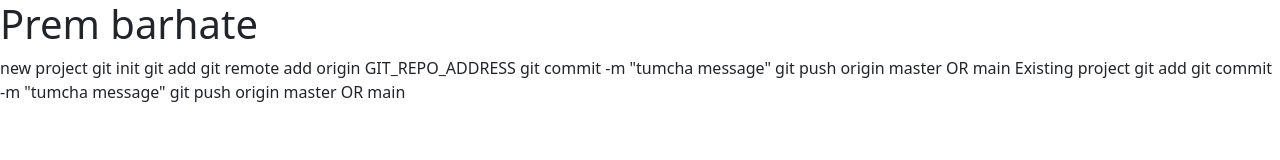
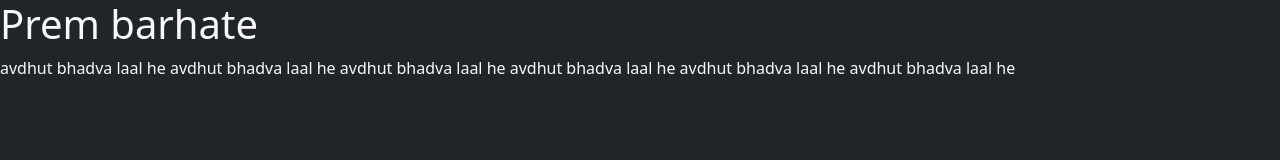
Before and after one commit to prembarhate/Prem, a plain HTML site: page index.html in a window 1280 px wide. Drawn offline with nearby package versions, Linux system fonts and the light colour scheme.

Commit message:
intial commit

```diff
--- a/index.html
+++ b/index.html
@@ -8,8 +8,10 @@
     <link href="https://cdn.jsdelivr.net/npm/bootstrap@5.2.0-beta1/dist/css/bootstrap.min.css" rel="stylesheet">
 </head>
 
-<body>
-    <h1>Prem barhate</h1>
+<body class="bg-dark">
+    <h1 class="text-light">Prem barhate</h1>
+    <p class="text-light"> avdhut bhadva laal he avdhut bhadva laal he avdhut bhadva laal he avdhut bhadva laal he
+        avdhut bhadva laal he avdhut bhadva laal he</p>
     <script src="https://cdn.jsdelivr.net/npm/bootstrap@5.2.0-beta1/dist/js/bootstrap.bundle.min.js"></script>
 </body>
 
@@ -18,13 +20,13 @@
 new project
 
 git init
-git add
+git add .
 git remote add origin GIT_REPO_ADDRESS
 git commit -m "tumcha message"
 git push origin master OR main
 
 Existing project
 
-git add
+git add .
 git commit -m "tumcha message"
 git push origin master OR main
```
